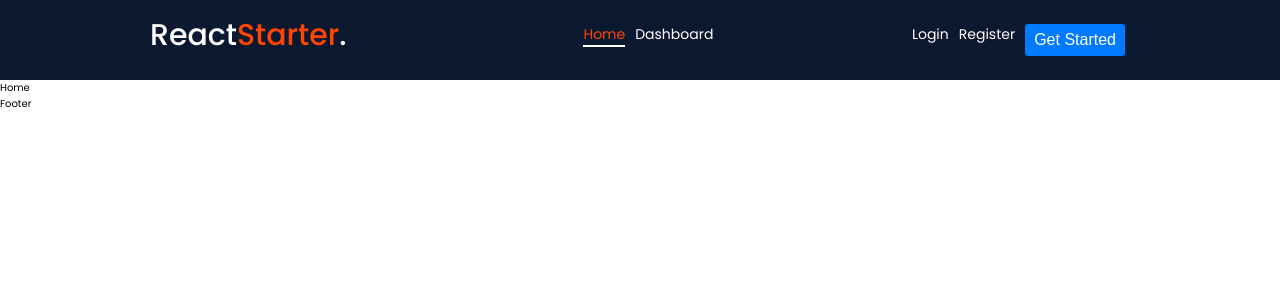
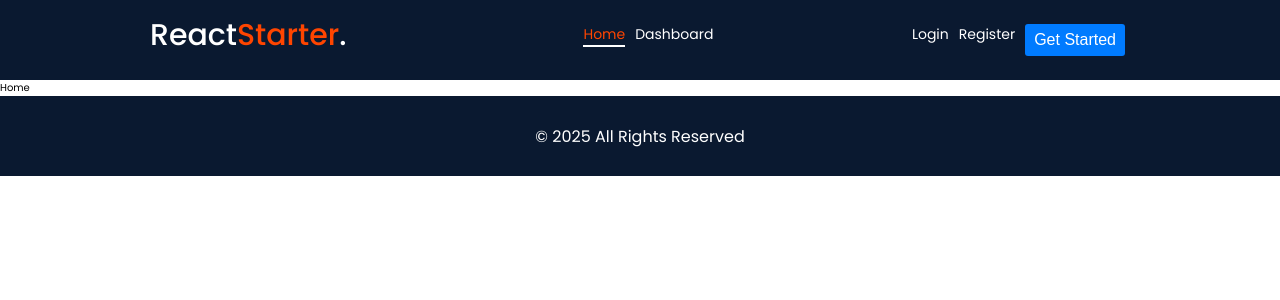
Before and after one commit to karmartir/react-template, a React (Create React App) app: page / in a window 1280 px wide. Shown: the top 300 px of the page. Built offline with nearby package versions, Linux system fonts and the light colour scheme.

Commit message:
Footer with dynamic date

```diff
--- a/src/components/footer/Footer.js
+++ b/src/components/footer/Footer.js
@@ -1,7 +1,11 @@
 import React from "react";
+import styles from "./Footer.module.scss";
+
+const date = new Date();
+export const year = date.getFullYear();
 
 const Footer = () => {
-  return <div>Footer</div>;
+  return <div className={styles.footer}>&copy; {year} All Rights Reserved</div>;
 };
 
 export default Footer;
```
